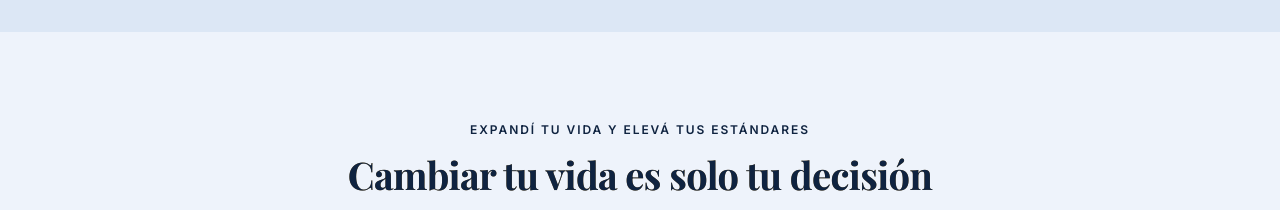
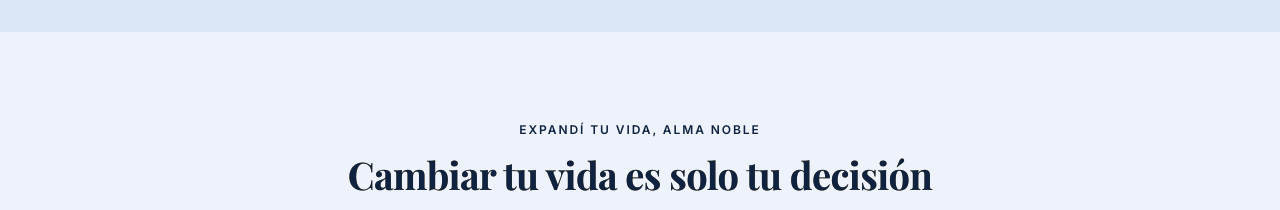
Before and after one commit to tapellaweb-cmd/areas-maestras, a plain HTML site: page index.html in a window 1280 px wide. Shown: the part 5660-5870 px from the top of the page. Drawn offline with Linux system fonts and the light colour scheme.

Commit message:
Etiqueta: Expandí tu vida, alma noble
Co-Authored-By: Claude Sonnet 5.5 <noreply@anthropic.com>

```diff
--- a/index.html
+++ b/index.html
@@ -259,7 +259,7 @@ src="https://www.facebook.com/tr?id=4065911757006473&ev=PageView&noscript=1"
 <section id="comprar" class="txt">
   <div class="container plans">
     <div class="plans-head">
-      <span class="eyebrow">Expandí tu vida y elevá tus estándares</span>
+      <span class="eyebrow">Expandí tu vida, alma noble</span>
       <h2>Cambiar tu vida es solo tu decisión</h2>
     </div>
     <div class="plans-mock"><p class="plans-mock-sub" style="font-size:clamp(24px,6.4vw,34px)!important">Mentoría</p><div class="mockup mock-combo"><img src="assets/img/mentoria-mas-libros.webp" alt="Mentoría en vivo, más de regalo los libros Áreas Maestras y Cómo convertir tu experiencia en un negocio digital" width="1600" height="573"></div></div>
```
